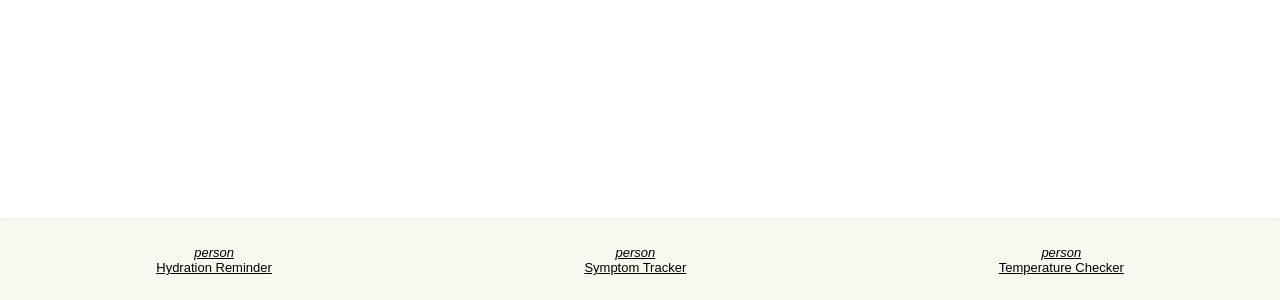
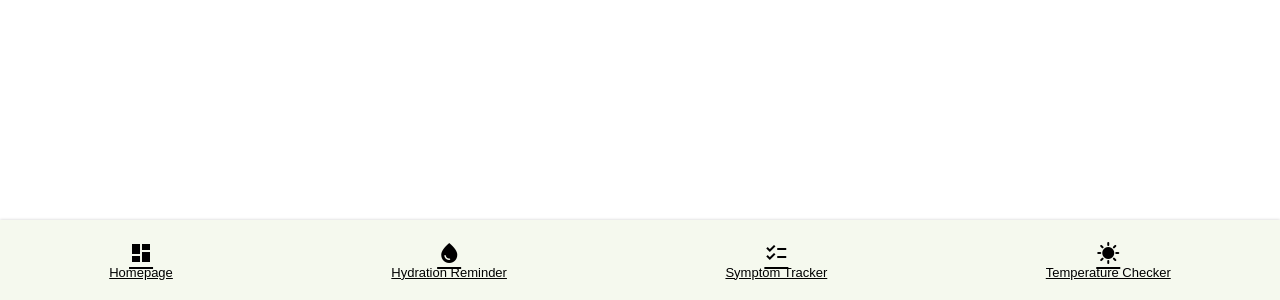
Before and after one commit to OJeun/1800_202310_DTC02, a plain HTML site: page text/footer.html in a window 1280 px wide. Shown: the part 500-800 px from the top of the page. Drawn offline with Linux system fonts and the light colour scheme; files that its build step writes are made by us from their sources.

Commit message:
edited navbar

```diff
--- a/text/footer.html
+++ b/text/footer.html
@@ -6,21 +6,28 @@
     <meta name="viewport" content="width=device-width, initial-scale=1.0">
     <title>Document</title>
     <link rel="stylesheet" href="./src/css/styles.css">
-</head>
+    <link href="https://fonts.googleapis.com/icon?family=Material+Icons" rel="stylesheet">
+    <script src=""></script>
 <body>
     <nav class="bottomNav">
+
+        <a onclick="changeColor()" href="main.html" class="nav__link">
+            <i class="material-icons nav__icon ">dashboard</i>
+            <span class="nav__text">Homepage</span>
+        </a>
         <a onclick="changeColor()" href="hydration.html" class="nav__link">
-            <i class="material-icons nav__icon">person</i>
-            <span class="nav__text">Hydration Reminder</span>
+            <i class="material-icons nav__icon">water_drop</i>
+            <span class="material-symbols-outlined">Hydration Reminder</span>
         </a>
         <a onclick="changeColor()" href="symptom.html" class="nav__link">
-            <i class="material-icons nav__icon">person</i>
+            <i class="material-icons nav__icon">checklist</i>
             <span class="nav__text">Symptom Tracker</span>
         </a>
         <a onclick="changeColor()" href="temperature.html" class="nav__link">
-            <i class="material-icons nav__icon ">person</i>
+            <i class="material-icons nav__icon ">sunny</i>
             <span class="nav__text">Temperature Checker</span>
         </a>
+
     </nav>
 </body>
 </html>
```
Also changed, not shown: main.html (+1 -1 lines).
